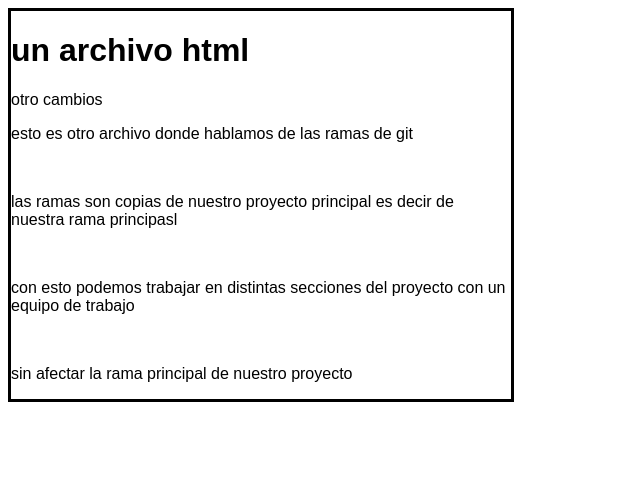
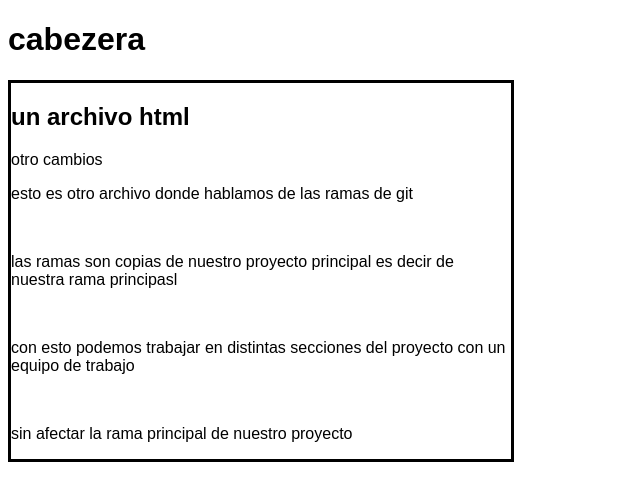
Before and after one commit to MiguelSrb/curso_git, a plain HTML site: page index.html in a window 1280 px wide. Shown: the whole page, without its empty margins (0-640 px from the left). Drawn offline with Linux system fonts and the light colour scheme.

Commit message:
cambios en los que no se que paso

```diff
--- a/index.html
+++ b/index.html
@@ -8,8 +8,9 @@
     <title>texto1</title>
 </head>
 <body>
+    <h1>cabezera</h1>
     <div class="contenedor">
-    <h1>un archivo html</h1>
+    <h2>un archivo html</h2>
     <p>otro cambios</p>
     <p>esto es otro archivo donde hablamos de las ramas de git</p><br>
     <p>las ramas son copias de nuestro proyecto principal es decir de nuestra rama principasl</p><br>
```
